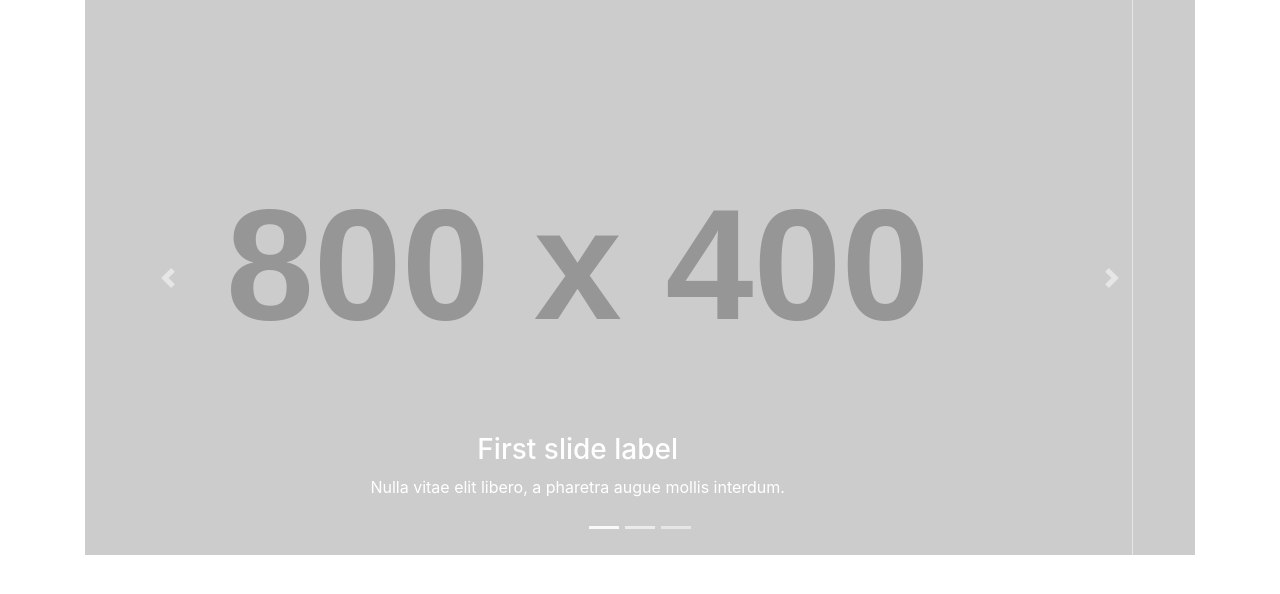
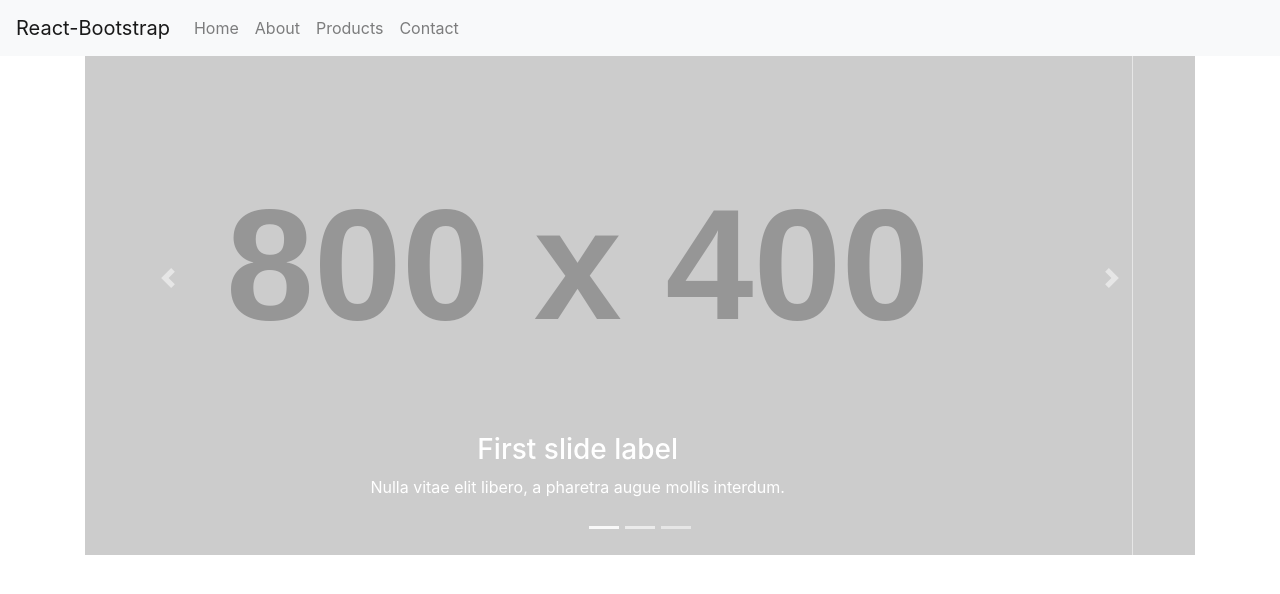
Before and after one commit to akashraic/Euro-forte-trade, a React (Create React App) app: page / in a window 1280 px wide. Shown: the top 594 px of the page. Built offline with nearby package versions, Linux system fonts and the light colour scheme.

Commit message:
created a skeleton for the toolbar

```diff
--- a/src/App.jsx
+++ b/src/App.jsx
@@ -1,11 +1,13 @@
 import React, {Component} from 'react';
 import './App.css';
 import Home from "./Component/Home/Home";
+import Toolbar from "./Component/Toolbar/Toolbar";
 
 class App extends Component {
   render() {
       return (
           <div className="App">
+              <Toolbar/>
               <Home />
           </div>
       );
--- a/src/Component/Toolbar/Toolbar.jsx
+++ b/src/Component/Toolbar/Toolbar.jsx
@@ -0,0 +1,25 @@
+import React, {Component} from 'react';
+import {Nav, Navbar} from "react-bootstrap";
+
+
+class Toolbar extends Component {
+    render()
+    {
+        return(
+            <Navbar collapseOnSelect expand="lg" bg="light" variant="light" fixed="top">
+                <Navbar.Brand href="#Home">React-Bootstrap</Navbar.Brand>
+                <Navbar.Toggle aria-controls="responsive-navbar-nav" />
+                <Navbar.Collapse id="responsive-navbar-nav">
+                    <Nav className="mr-auto">
+                        <Nav.Link href="#Home">Home</Nav.Link>
+                        <Nav.Link href="#About">About</Nav.Link>
+                        <Nav.Link href="#Products">Products</Nav.Link>
+                        <Nav.Link href="#Contact">Contact</Nav.Link>
+                    </Nav>
+                </Navbar.Collapse>
+            </Navbar>
+        );
+    }
+}
+
+export default Toolbar;
```
Also changed, not shown: src/Component/Toolbar/Toolbar.css (added).
